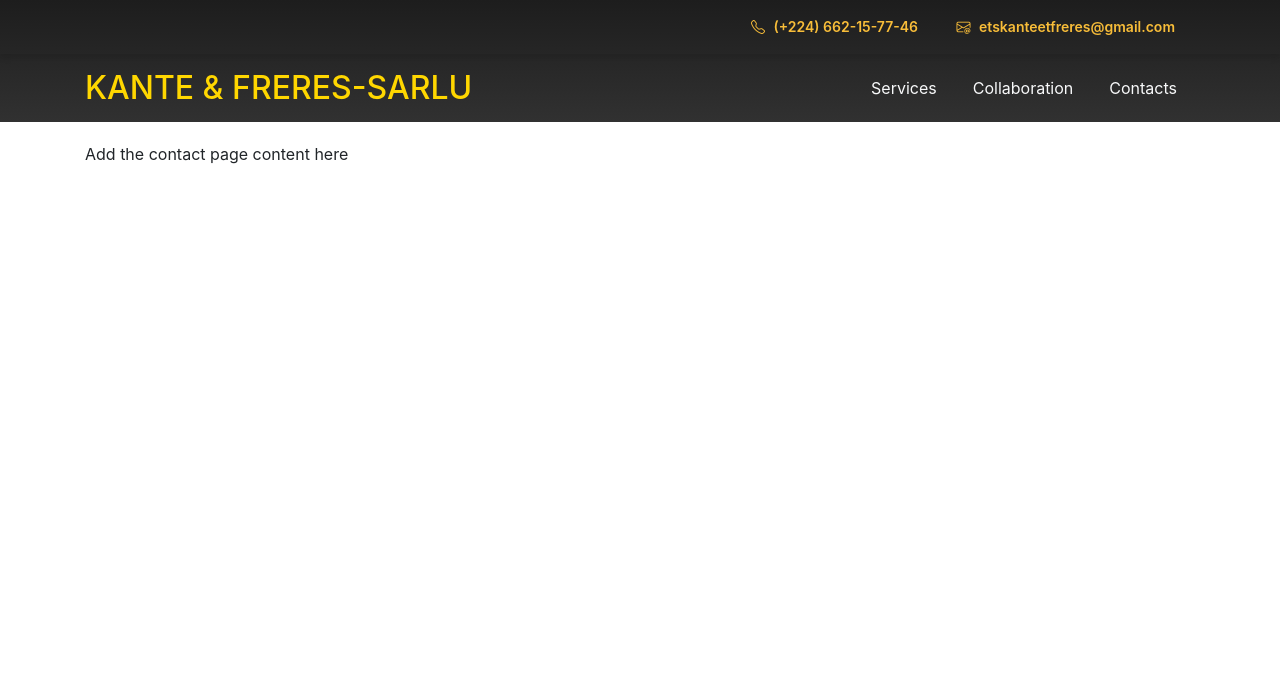
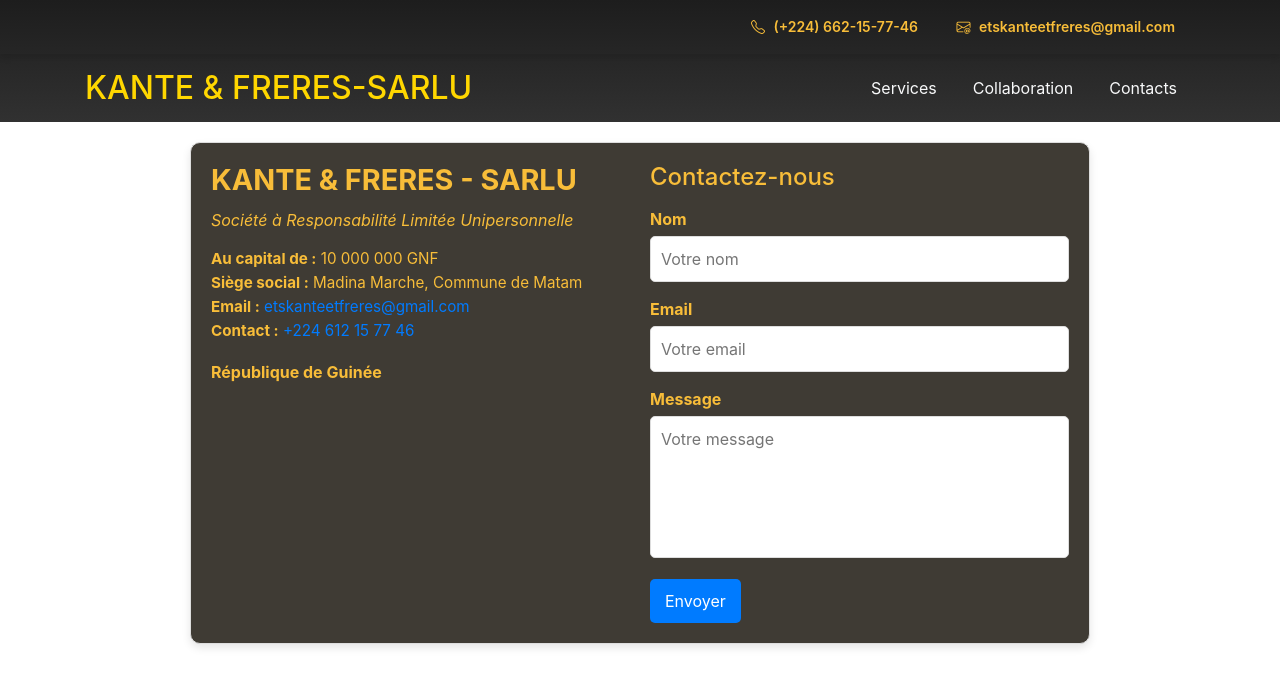
Before and after one commit to sagnofelix/kf-sarlu, a React (Create React App) app: page /contact in a window 1280 px wide. Shown: the top 686 px of the page. Built offline with nearby package versions, Linux system fonts and the light colour scheme.

Commit message:
J'ai travaillé sur la page contact

```diff
--- a/src/pages/contact.tsx
+++ b/src/pages/contact.tsx
@@ -5,10 +5,60 @@ import "../styles/contact-style.css";
 const ContactPage: FunctionComponent = () => {
 
     return (
-        <div className="container" >
-            Add the contact page content here
-        </div>
-    );
+    <div className="contact-container" >
+              {/* Bloc 1 : Informations de l'entreprise */}
+      <div className="company-info">
+        <h1>KANTE & FRERES - SARLU</h1>
+        <p className="subtitle">Société à Responsabilité Limitée Unipersonnelle</p>
+        <p className="details">
+          <strong>Au capital de :</strong> 10 000 000 GNF <br />
+          <strong>Siège social :</strong> Madina Marche, Commune de Matam <br />
+          <strong>Email :</strong>{" "}
+          <a href="mailto:etskanteetfreres@gmail.com">
+            etskanteetfreres@gmail.com
+          </a>{" "}
+          <br />
+          <strong>Contact :</strong>{" "}
+          <a href="tel:+224612157746">+224 612 15 77 46</a>
+        </p>
+        <p className="footer">République de Guinée</p>
+      </div>
+
+      {/* Bloc 2 : Formulaire de contact */}
+      <div className="contact-form">
+        <h2>Contactez-nous</h2>
+        <form>
+          <div className="form-group">
+            <label htmlFor="name">Nom</label>
+            <input type="text" id="name" name="name" placeholder="Votre nom" required />
+          </div>
+          <div className="form-group">
+            <label htmlFor="email">Email</label>
+            <input
+              type="email"
+              id="email"
+              name="email"
+              placeholder="Votre email"
+              required
+            />
+          </div>
+          <div className="form-group">
+            <label htmlFor="message">Message</label>
+            <textarea
+              id="message"
+              name="message"
+              rows={5}
+              placeholder="Votre message"
+              required
+            ></textarea>
+          </div>
+          <button type="submit" className="submit-button">
+            Envoyer
+          </button>
+        </form>
+      </div>
+
+    </div>)
 }
 
 export default ContactPage;
--- a/src/styles/contact-style.css
+++ b/src/styles/contact-style.css
@@ -0,0 +1,124 @@
+
+  /* Conteneur principal */
+  .contact-container {
+    display: flex; /* Aligne les enfants en ligne */
+    justify-content: space-between; /* Espace entre les deux blocs */
+    align-items: flex-start; /* Aligne les blocs en haut */
+    background-color: rgb(63, 59, 52);
+    padding: 20px;
+    border: 1px solid #ddd;
+    border-radius: 10px;
+    box-shadow: 0 4px 8px rgba(0, 0, 0, 0.1);
+    max-width: 900px;
+    width: 90%;
+    gap: 20px; /* Espace entre les blocs */
+    margin: auto;
+    color: #f8bd39 !important;
+  }
+
+  /* Bloc 1: Informations de l'entreprise */
+  .company-info {
+    flex: 1; /* Le premier bloc occupe autant d'espace que nécessaire */
+    text-align: left;
+  }
+
+  .company-info h1 {
+    font-size: 1.8rem;
+    font-weight: bold;
+    margin-bottom: 10px;
+  }
+
+  .subtitle {
+    font-size: 1rem;
+    margin-bottom: 15px;
+    font-style: italic;
+  }
+
+  .details {
+    font-size: 0.95rem;
+    line-height: 1.6;
+  }
+
+  .details a {
+    color: #007BFF;
+    text-decoration: none;
+  }
+
+  .details a:hover {
+    text-decoration: underline;
+  }
+
+  .footer {
+    font-size: 1rem;
+    font-weight: bold;
+    margin-top: 15px;
+  }
+
+  /* Bloc 2: Formulaire de contact */
+  .contact-form {
+    flex: 1; /* Le deuxième bloc occupe autant d'espace que nécessaire */
+    text-align: left;
+  }
+
+  .contact-form h2 {
+    font-size: 1.5rem;
+    margin-bottom: 15px;
+  }
+
+  .form-group {
+    margin-bottom: 15px;
+  }
+
+  .form-group label {
+    display: block;
+    font-weight: bold;
+    margin-bottom: 5px;
+  }
+
+  .form-group input,
+  .form-group textarea {
+    width: 100%;
+    padding: 10px;
+    border: 1px solid #ddd;
+    border-radius: 5px;
+    font-size: 1rem;
+  }
+
+  .form-group textarea {
+    resize: none;
+  }
+
+  .submit-button {
+    background-color: #007BFF;
+    color: white;
+    padding: 10px 15px;
+    border: none;
+    border-radius: 5px;
+    font-size: 1rem;
+    cursor: pointer;
+    transition: background-color 0.3s ease;
+  }
+
+  .submit-button:hover {
+    background-color: #0056b3;
+  }
+
+  /* Responsivité */
+  @media (max-width: 768px) {
+    .contact-container {
+      flex-direction: column; /* Les blocs passent l'un en dessous de l'autre */
+      align-items: center;
+      text-align: center;
+    }
+
+    .company-info,
+    .contact-form {
+      flex: none;
+      width: 100%;
+    }
+
+    .company-info {
+      border-right: none;
+      margin-bottom: 20px;
+    }
+  }
```
